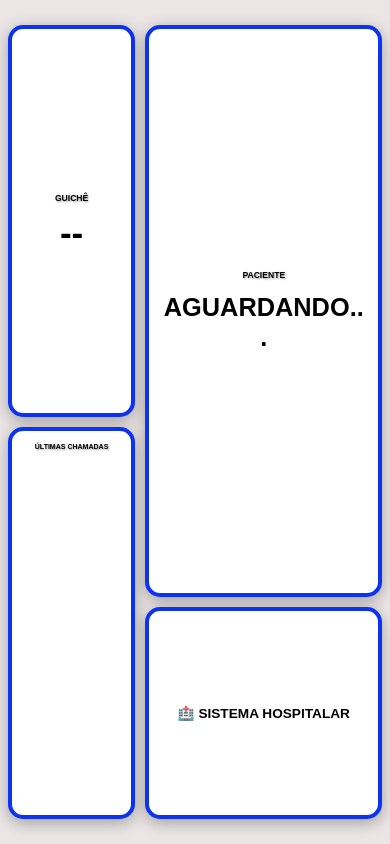
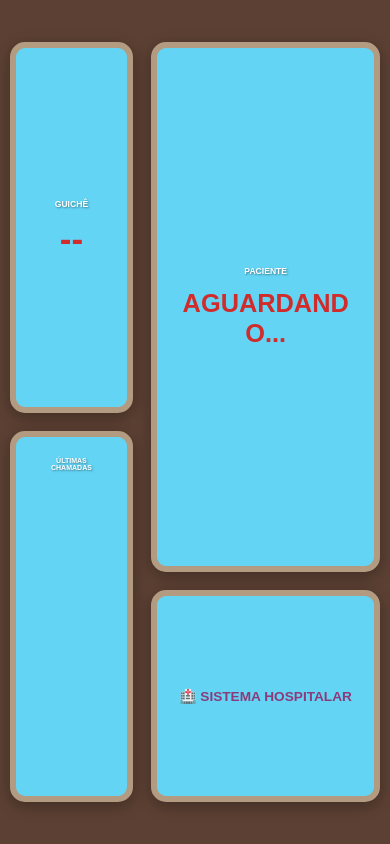
Before and after one commit to kauaz9n/projeto-sentinela1, a website: page frontend/tv.html in a window 390 px wide. Drawn offline with Linux system fonts and the light colour scheme; no server answers.

Commit message:
Update tv.html

```diff
--- a/frontend/tv.html
+++ b/frontend/tv.html
@@ -1,435 +1,194 @@
 <!DOCTYPE html>
 <html lang="pt-BR">
-
 <head>
   <meta charset="UTF-8">
-    <meta name="viewport" content="width=device-width, initial-scale=1.0">
+  <title>Mídia Indoor - TV</title>
+  <style>
+    * { box-sizing: border-box; margin: 0; padding: 0; font-family: Arial, sans-serif; }
 
-    <title>Mídia Indoor - TV</title>
-
-    <style>
-        /* ===== RESET ===== */
-        * {
-            box-sizing: border-box;
-            margin: 0;
-            padding: 0;
-            font-family: Arial, sans-serif;
-        }
-
-        /* ===== TELA ===== */
     body {
-            background-color: #ebe5e5;
-
+      background-color: #5c4033;
       display: flex;
       justify-content: center;
       align-items: center;
-
-            width: 100vw;
       height: 100vh;
-
       overflow: hidden;
     }
 
-        /* ===== CONTAINER PRINCIPAL ===== */
     .tv-container {
       display: flex;
-
       width: 95vw;
       height: 90vh;
-
       gap: 18px;
     }
 
-        /* ===== PAINEL ESQUERDO ===== */
     .left-panel {
       display: flex;
       flex-direction: column;
-
       width: 35%;
-
       gap: 18px;
     }
 
-        /* ===== PAINEL DIREITO ===== */
     .right-panel {
       display: flex;
       flex-direction: column;
-
       width: 65%;
-
       gap: 18px;
     }
 
-        /* ===== CAIXAS ===== */
     .box {
-            background-color: #ffffff;
-
-            border: 6px solid #0d33f0;
-
+      background-color: #63d4f4;
+      border: 6px solid #b39b82;
       border-radius: 15px;
-
       padding: 20px;
-
       display: flex;
       flex-direction: column;
-
       justify-content: center;
       align-items: center;
-
       text-align: center;
-
-            box-shadow:
-                0 4px 15px rgba(0, 0, 0, 0.3);
+      box-shadow: 0 4px 15px rgba(0,0,0,0.3);
     }
 
-        /* ===== TÍTULOS ===== */
     .box-title {
-            color: #000000;
-
+      color: #ffffff;
       font-size: 2.2vw;
       font-weight: bold;
-
       text-transform: uppercase;
-
-            text-shadow:
-                1px 1px 2px rgba(0, 0, 0, 0.4);
-
+      text-shadow: 1px 1px 2px rgba(0,0,0,0.4);
       margin-bottom: 12px;
     }
 
-        /* ===== LOCAL ===== */
-        .local-box {
-            flex: 1;
-        }
-
+    /* Painel esquerdo - local (guichê ou consultório) */
+    .local-box { flex: 1; }
     .local-number {
-            color: #000000;
-
+      color: #d12c2c;
       font-size: 9vw;
       font-weight: bold;
-
       line-height: 1;
     }
-
     .local-type {
-            color: #555555;
-
+      color: #555;
       font-size: 1.8vw;
       font-weight: bold;
-
       margin-top: 6px;
     }
 
-        /* ===== HISTÓRICO ===== */
+    /* Histórico */
     .history-box {
       flex: 1;
-
       justify-content: flex-start;
       align-items: flex-start;
     }
-
-        .history-box .box-title {
-            font-size: 1.8vw;
-
-            align-self: center;
-        }
-
+    .history-box .box-title { font-size: 1.8vw; align-self: center; }
     #history-list {
       list-style: none;
-
       width: 100%;
-
-            color: #000000;
-
+      color: #d12c2c;
       font-size: 1.5vw;
       font-weight: bold;
-
       text-align: left;
     }
-
     #history-list li {
       margin-bottom: 8px;
-
-            border-bottom:
-                1px solid rgba(0, 0, 0, 0.1);
-
+      border-bottom: 1px solid rgba(0,0,0,0.1);
       padding-bottom: 5px;
     }
 
-        /* ===== PACIENTE ===== */
-        .patient-box {
-            flex: 3;
-        }
-
+    /* Painel direito - nome do paciente */
+    .patient-box { flex: 3; }
     .patient-name {
-            color: #000000;
-
+      color: #d12c2c;
       font-size: 6.5vw;
       font-weight: bold;
-
       line-height: 1.2;
-
       word-break: break-word;
     }
 
-        /* ===== LOGO ===== */
-        .logo-box {
-            flex: 1;
-        }
-
+    /* Logo */
+    .logo-box { flex: 1; }
     .logo-text {
-            color: #000000;
-
+      color: #8c3b7a;
       font-size: 3.5vw;
       font-weight: bold;
-
       text-transform: uppercase;
     }
 
-        /* ===== ANIMAÇÃO DE CHAMADA ===== */
+    /* Animação de flash quando chama */
     @keyframes flash {
-            0%,
-            100% {
-                opacity: 1;
+      0%, 100% { opacity: 1; }
+      50% { opacity: 0.3; }
     }
-
-            50% {
-                opacity: 0.3;
-            }
-        }
-
-        .flash {
-            animation: flash 0.5s ease 3;
-        }
-
-        /* ===== RESPONSIVIDADE ===== */
-        @media (max-width: 800px) {
-
-            .tv-container {
-                width: 96vw;
-                height: 94vh;
-
-                gap: 10px;
-            }
-
-            .left-panel,
-            .right-panel {
-                gap: 10px;
-            }
-
-            .box {
-                border-width: 4px;
-                padding: 12px;
-            }
-        }
+    .flash { animation: flash 0.5s ease 3; }
   </style>
 </head>
-
 <body>
 
-    <!-- ===== TELA DA TV ===== -->
-
+<!-- Estrutura da tela da TV criada para exibir o local e o nome do paciente chamado -->
 <div class="tv-container">
-
-        <!-- ===== PAINEL ESQUERDO ===== -->
-
   <div class="left-panel">
-
-            <!-- LOCAL DA CHAMADA -->
-
     <div class="box local-box">
-
-                <div class="box-title" id="local-tipo">
-                    GUICHÊ
+      <div class="box-title" id="local-tipo">GUICHÊ</div>
+      <div class="local-number" id="local-numero">--</div>
+    </div>
+    <div class="box history-box">
+      <div class="box-title">ÚLTIMAS CHAMADAS</div>
+      <ul id="history-list"></ul>
+    </div>
+  </div>
+  <div class="right-panel">
+    <div class="box patient-box">
+      <div class="box-title">PACIENTE</div>
+      <div class="patient-name" id="patient-name">AGUARDANDO...</div>
+    </div>
+    <div class="box logo-box">
+      <div class="logo-text">🏥 Sistema Hospitalar</div>
+    </div>
+  </div>
 </div>
 
-                <div class="local-number" id="local-numero">
-                    --
-                </div>
-
-            </div>
-
-
-            <!-- HISTÓRICO -->
-
-            <div class="box history-box">
-
-                <div class="box-title">
-                    ÚLTIMAS CHAMADAS
-                </div>
-
-                <ul id="history-list"></ul>
-
-            </div>
-
-        </div>
-
-
-        <!-- ===== PAINEL DIREITO ===== -->
-
-        <div class="right-panel">
-
-            <!-- PACIENTE ATUAL -->
-
-            <div class="box patient-box">
-
-                <div class="box-title">
-                    PACIENTE
-                </div>
-
-                <div class="patient-name" id="patient-name">
-                    AGUARDANDO...
-                </div>
-
-            </div>
-
-
-            <!-- SISTEMA -->
-
-            <div class="box logo-box">
-
-                <div class="logo-text">
-                    🏥 Sistema Hospitalar
-                </div>
-
-            </div>
-
-        </div>
-
-    </div>
-
-
 <script>
-
-        /* =========================================
-           CONTROLE DA CHAMADA ATUAL
-        ========================================= */
-
 let ultimoId = null;
 
-
-        /* =========================================
-           ATUALIZAR TV
-        ========================================= */
-
+// Função criada para buscar a chamada atual e o histórico da TV em tempo real.
 function atualizar() {
-
   fetch("/tv/chamada")
-
     .then(r => r.json())
-
     .then(data => {
-
       const chamada = data.chamada;
-
       const historico = data.historico || [];
 
+      if (chamada) {
+        document.getElementById("local-tipo").innerText = chamada.localTipo || "GUICHÊ";
+        document.getElementById("local-numero").innerText = chamada.localNumero || "--";
+        document.getElementById("patient-name").innerText = chamada.paciente || "AGUARDANDO...";
 
-                    /* =================================
-                       CHAMADA ATUAL
-                    ================================= */
-
-                    if (chamada) {
-
-                        document.getElementById("local-tipo").innerText =
-                            chamada.localTipo || "GUICHÊ";
-
-
-                        document.getElementById("local-numero").innerText =
-                            chamada.localNumero || "--";
-
-
-                        document.getElementById("patient-name").innerText =
-                            chamada.paciente || "AGUARDANDO...";
-
-
-                        /* ===============================
-                           ANIMAÇÃO DE NOVA CHAMADA
-                        =============================== */
-
+        // Flash visual quando há chamada nova
         if (chamada.id !== ultimoId) {
-
           ultimoId = chamada.id;
-
-                            const patientBox =
-                                document.querySelector(".patient-box");
-
-
+          const patientBox = document.querySelector(".patient-box");
           patientBox.classList.remove("flash");
-
-
-                            /* Força o navegador a reiniciar
-                               a animação */
-
-                            void patientBox.offsetWidth;
-
-
+          void patientBox.offsetWidth; // reflow
           patientBox.classList.add("flash");
         }
       }
 
-
-                    /* =================================
-                       HISTÓRICO
-                    ================================= */
-
-                    const list =
-                        document.getElementById("history-list");
-
-
+      // Histórico
+      const list = document.getElementById("history-list");
       list.innerHTML = "";
-
-
-                    historico
-                        .slice(0, 4)
-                        .forEach(h => {
-
-                            const li =
-                                document.createElement("li");
-
-
-                            const tipo =
-                                h.localTipo
-                                    ? h.localTipo.substring(0, 4)
-                                    : "GUIC";
-
-
-                            li.innerText =
-                                `${tipo}. ${h.localNumero} - ${h.paciente}`;
-
-
+      historico.slice(0, 4).forEach(h => {
+        const li = document.createElement("li");
+        const tipo = h.localTipo ? h.localTipo.substring(0,4) : "GUIC";
+        li.innerText = `${tipo}. ${h.localNumero} - ${h.paciente}`;
         list.appendChild(li);
-
       });
-
     })
-
-                .catch(err => {
-
-                    console.log(
-                        "Erro ao buscar chamada:",
-                        err
-                    );
-
-                });
+    .catch(err => console.log("Erro ao buscar chamada:", err));
 }
 
-
-        /* =========================================
-           PRIMEIRA ATUALIZAÇÃO
-        ========================================= */
-
+// Polling a cada 2 segundos
 atualizar();
-
-
-        /* =========================================
-           ATUALIZA A CADA 2 SEGUNDOS
-        ========================================= */
-
 setInterval(atualizar, 2000);
-
 </script>
 
 </body>
-
 </html>
```
Lines whose indentation alone changed are shown as unchanged.
